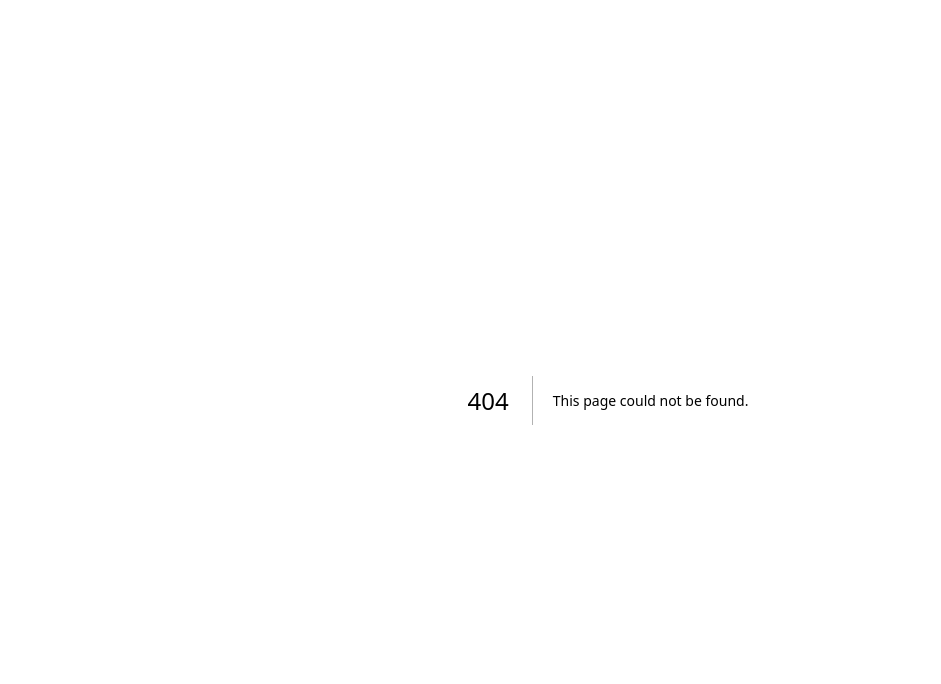
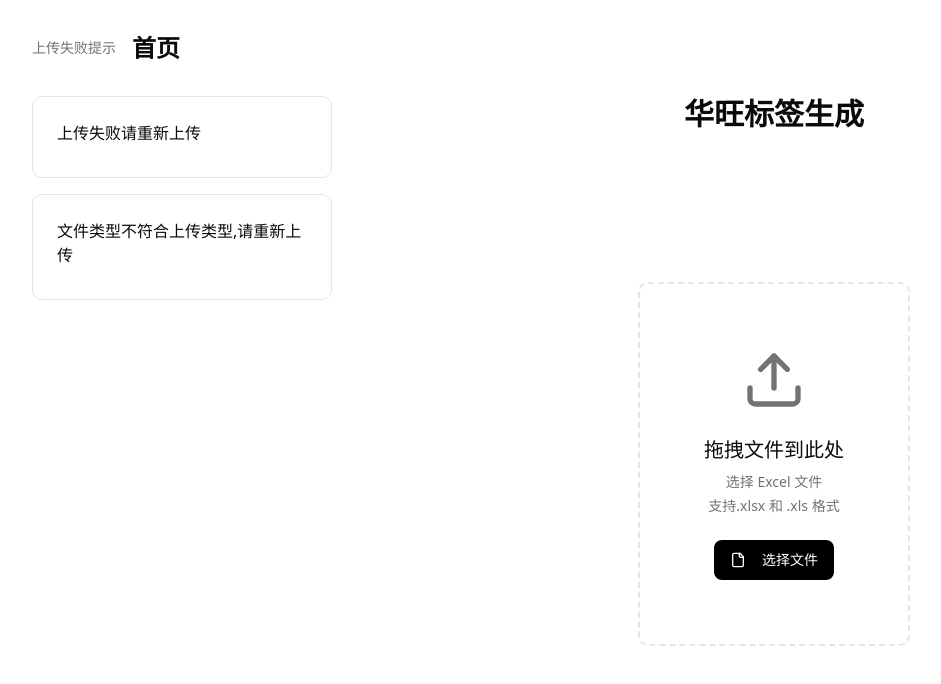
Before and after one commit to Tarquin-i/HuaWang-labels, a Next.js app: page /upload in a window 1280 px wide. Before the commit this address had no page. Shown: the top 684 px of the page, without its empty margins (32-973 px from the left). Built offline with nearby package versions, Linux system fonts and the light colour scheme.

Commit message:
chore：添加静态页面

```diff
--- /dev/null
+++ b/app/generate/page.tsx
@@ -0,0 +1,32 @@
+"use client";
+
+import { useState, useEffect } from "react";
+import { useRouter } from "next/navigation";
+import { GenerationDialog } from "@/components/generation-dialog";
+
+export default function GeneratePage() {
+  const [open, setOpen] = useState(false);
+  const router = useRouter();
+
+  useEffect(() => {
+    // 页面加载时自动打开弹窗
+    setOpen(true);
+  }, []);
+
+  const handleOpenChange = (newOpen: boolean) => {
+    setOpen(newOpen);
+    if (!newOpen) {
+      // 关闭弹窗时返回产品列表页
+      router.push("/products");
+    }
+  };
+
+  return (
+    <div className="min-h-screen p-8">
+      <div className="max-w-7xl mx-auto">
+        <h1 className="text-3xl font-bold mb-8">标签生成</h1>
+        <GenerationDialog open={open} onOpenChange={handleOpenChange} />
+      </div>
+    </div>
+  );
+}
--- a/app/page.tsx
+++ b/app/page.tsx
@@ -1,9 +1,5 @@
+import { redirect } from "next/navigation";
+
 export default function Home() {
-  return (
-    <div className="min-h-screen p-8">
-      <main>
-        <h1 className="text-2xl font-bold">华旺标签</h1>
-      </main>
-    </div>
-  );
+  redirect("/upload");
 }
--- /dev/null
+++ b/app/products/page.tsx
@@ -0,0 +1,36 @@
+"use client";
+
+import { useRouter } from "next/navigation";
+import { ProductTable } from "@/components/product-table";
+import { mockProducts } from "@/lib/mock-data";
+
+export default function ProductsPage() {
+  const router = useRouter();
+
+  const handleReimport = () => {
+    router.push("/upload");
+  };
+
+  const handleGenerate = () => {
+    router.push("/generate");
+  };
+
+  return (
+    <div className="min-h-screen p-8">
+      <div className="max-w-7xl mx-auto">
+        <div className="mb-8">
+          <div className="flex items-center gap-4 mb-2">
+            <span className="text-sm text-muted-foreground">产品选择页</span>
+          </div>
+          <h1 className="text-3xl font-bold">标签生成</h1>
+        </div>
+
+        <ProductTable
+          products={mockProducts}
+          onReimport={handleReimport}
+          onGenerate={handleGenerate}
+        />
+      </div>
+    </div>
+  );
+}
--- /dev/null
+++ b/app/upload/page.tsx
@@ -0,0 +1,39 @@
+import { UploadZone } from "@/components/upload-zone";
+
+export default function UploadPage() {
+  return (
+    <div className="min-h-screen p-8">
+      <div className="max-w-6xl mx-auto">
+        <div className="flex items-center justify-between mb-8">
+          <div className="flex items-center gap-4">
+            <h1 className="text-sm text-muted-foreground">上传失败提示</h1>
+            <h1 className="text-2xl font-bold">首页</h1>
+          </div>
+        </div>
+
+        <div className="grid grid-cols-1 lg:grid-cols-[300px_1fr] gap-8">
+          {/* 左侧错误提示区域 */}
+          <div className="space-y-4">
+            <div className="border rounded-lg p-6 bg-card">
+              <h3 className="font-medium mb-2">上传失败请重新上传</h3>
+            </div>
+
+            <div className="border rounded-lg p-6 bg-card">
+              <h3 className="font-medium mb-2">
+                文件类型不符合上传类型,请重新上传
+              </h3>
+            </div>
+          </div>
+
+          {/* 右侧上传区域 */}
+          <div>
+            <h1 className="text-3xl font-bold text-center mb-8">
+              华旺标签生成
+            </h1>
+            <UploadZone />
+          </div>
+        </div>
+      </div>
+    </div>
+  );
+}
```
